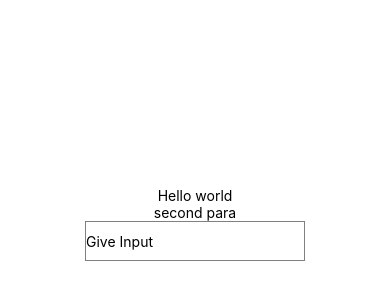
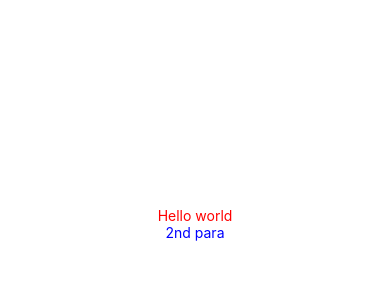
Before and after one commit to Rafid41/React-Native_practice-CRUD, a React Native app: screen / in a window 390 px wide. Shown: the part 198-498 px from the top of the page. Built offline with nearby package versions, Linux system fonts and the light colour scheme.

Commit message:
style inline and other like css

```diff
--- a/App.js
+++ b/App.js
@@ -3,21 +3,11 @@ import { StatusBar } from "expo-status-bar";
 import { StyleSheet, Text, View, TextInput } from "react-native";
 
 export default function App() {
-    const handleInputChange = (text) => {
-        alert(text);
-    };
     return (
+        // Inline a 2 ta {{}}, r vinno styleSheet e kore oita call korle 1ta {} dte hbe
         <View style={styles.container}>
-            <Text>Hello world</Text>
-            <Text>second para</Text>
-            {/* placeholder props */}
-            <TextInput
-                style={{ height: 40, borderColor: "gray", borderWidth: 1 }}
-                placeholder="Give Input"
-                //eta ekta fn expect ore, ja pass korbo se ta fn er vitor pass kore dbe
-                onChangeText={(text) => handleInputChange(text)}
-            />
-            <StatusBar style="auto" />
+            <Text style={{ color: "red" }}>Hello world</Text>
+            <Text style={styles.text2_style}>2nd para</Text>
         </View>
     );
 }
@@ -29,4 +19,7 @@ const styles = StyleSheet.create({
         alignItems: "center",
         justifyContent: "center",
     },
+    text2_style: {
+        color: "blue",
+    },
 });
```
